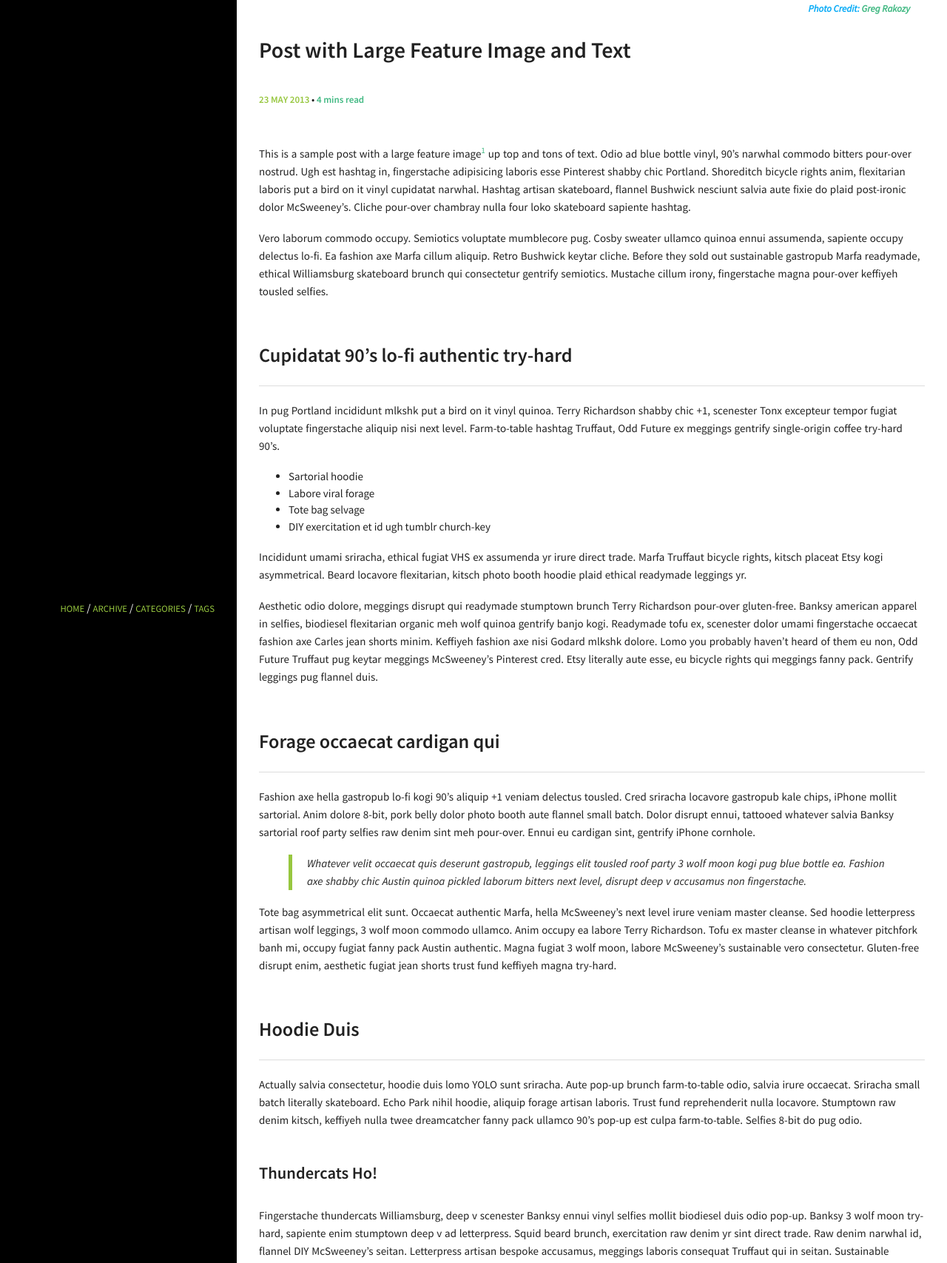
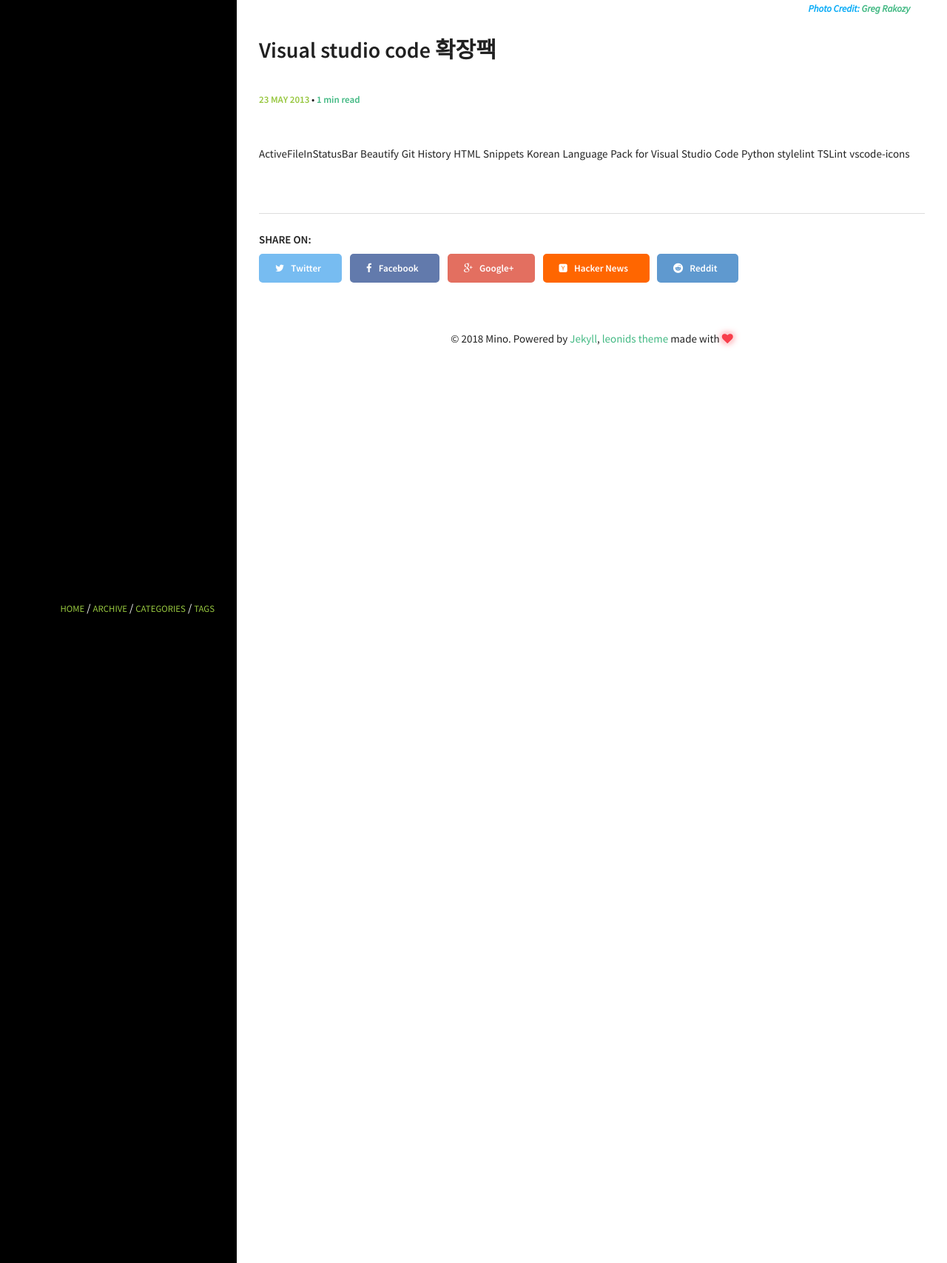
Before and after one commit to minoblog/minoblog.github.io, a Jekyll site: the page built from _posts/2013-05-23-readability-feature-post.md, in a window 1280 px wide, cut to the strip 614-2321 px from the top of the page. Shown: the whole strip at 74% size. Built offline with Jekyll 4.4.1, drawn with Linux system fonts in a browser that asks for light colours; some of the changed text lies outside the part shown.

Commit message:
Update 2013-05-23-readability-feature-post.md

```diff
--- a/_posts/2013-05-23-readability-feature-post.md
+++ b/_posts/2013-05-23-readability-feature-post.md
@@ -1,9 +1,9 @@
 ---
 layout: post
-title: "Post with Large Feature Image and Text"
-excerpt: "Custom written post descriptions are the way to go... if you're not lazy."
-categories: [paragraph, feature photo]
-author: mike
+title: "Visual studio code 확장팩 "
+excerpt: "Visual studio code 확장팩"
+categories: [coding]
+author: MINO
 comments: true
 image:
   feature: https://images.unsplash.com/photo-1444703686981-a3abbc4d4fe3?crop=entropy&dpr=2&fit=crop&fm=jpg&h=475&ixjsv=2.1.0&ixlib=rb-0.3.5&q=50&w=1250
@@ -11,41 +11,12 @@ image:
   creditlink: https://unsplash.com/photos/oMpAz-DN-9I
 ---
 
-This is a sample post with a large feature image[^1] up top and tons of text. Odio ad blue bottle vinyl, 90's narwhal commodo bitters pour-over nostrud. Ugh est hashtag in, fingerstache adipisicing laboris esse Pinterest shabby chic Portland. Shoreditch bicycle rights anim, flexitarian laboris put a bird on it vinyl cupidatat narwhal. Hashtag artisan skateboard, flannel Bushwick nesciunt salvia aute fixie do plaid post-ironic dolor McSweeney's. Cliche pour-over chambray nulla four loko skateboard sapiente hashtag.
-
-Vero laborum commodo occupy. Semiotics voluptate mumblecore pug. Cosby sweater ullamco quinoa ennui assumenda, sapiente occupy delectus lo-fi. Ea fashion axe Marfa cillum aliquip. Retro Bushwick keytar cliche. Before they sold out sustainable gastropub Marfa readymade, ethical Williamsburg skateboard brunch qui consectetur gentrify semiotics. Mustache cillum irony, fingerstache magna pour-over keffiyeh tousled selfies.
-
-## Cupidatat 90's lo-fi authentic try-hard
-
-In pug Portland incididunt mlkshk put a bird on it vinyl quinoa. Terry Richardson shabby chic +1, scenester Tonx excepteur tempor fugiat voluptate fingerstache aliquip nisi next level. Farm-to-table hashtag Truffaut, Odd Future ex meggings gentrify single-origin coffee try-hard 90's.
-
-* Sartorial hoodie
-* Labore viral forage
-* Tote bag selvage
-* DIY exercitation et id ugh tumblr church-key
-
-Incididunt umami sriracha, ethical fugiat VHS ex assumenda yr irure direct trade. Marfa Truffaut bicycle rights, kitsch placeat Etsy kogi asymmetrical. Beard locavore flexitarian, kitsch photo booth hoodie plaid ethical readymade leggings yr.
-
-Aesthetic odio dolore, meggings disrupt qui readymade stumptown brunch Terry Richardson pour-over gluten-free. Banksy american apparel in selfies, biodiesel flexitarian organic meh wolf quinoa gentrify banjo kogi. Readymade tofu ex, scenester dolor umami fingerstache occaecat fashion axe Carles jean shorts minim. Keffiyeh fashion axe nisi Godard mlkshk dolore. Lomo you probably haven't heard of them eu non, Odd Future Truffaut pug keytar meggings McSweeney's Pinterest cred. Etsy literally aute esse, eu bicycle rights qui meggings fanny pack. Gentrify leggings pug flannel duis.
-
-## Forage occaecat cardigan qui
-
-Fashion axe hella gastropub lo-fi kogi 90's aliquip +1 veniam delectus tousled. Cred sriracha locavore gastropub kale chips, iPhone mollit sartorial. Anim dolore 8-bit, pork belly dolor photo booth aute flannel small batch. Dolor disrupt ennui, tattooed whatever salvia Banksy sartorial roof party selfies raw denim sint meh pour-over. Ennui eu cardigan sint, gentrify iPhone cornhole.
-
-> Whatever velit occaecat quis deserunt gastropub, leggings elit tousled roof party 3 wolf moon kogi pug blue bottle ea. Fashion axe shabby chic Austin quinoa pickled laborum bitters next level, disrupt deep v accusamus non fingerstache.
-
-Tote bag asymmetrical elit sunt. Occaecat authentic Marfa, hella McSweeney's next level irure veniam master cleanse. Sed hoodie letterpress artisan wolf leggings, 3 wolf moon commodo ullamco. Anim occupy ea labore Terry Richardson. Tofu ex master cleanse in whatever pitchfork banh mi, occupy fugiat fanny pack Austin authentic. Magna fugiat 3 wolf moon, labore McSweeney's sustainable vero consectetur. Gluten-free disrupt enim, aesthetic fugiat jean shorts trust fund keffiyeh magna try-hard.
-
-## Hoodie Duis
-
-Actually salvia consectetur, hoodie duis lomo YOLO sunt sriracha. Aute pop-up brunch farm-to-table odio, salvia irure occaecat. Sriracha small batch literally skateboard. Echo Park nihil hoodie, aliquip forage artisan laboris. Trust fund reprehenderit nulla locavore. Stumptown raw denim kitsch, keffiyeh nulla twee dreamcatcher fanny pack ullamco 90's pop-up est culpa farm-to-table. Selfies 8-bit do pug odio.
-
-### Thundercats Ho!
-
-Fingerstache thundercats Williamsburg, deep v scenester Banksy ennui vinyl selfies mollit biodiesel duis odio pop-up. Banksy 3 wolf moon try-hard, sapiente enim stumptown deep v ad letterpress. Squid beard brunch, exercitation raw denim yr sint direct trade. Raw denim narwhal id, flannel DIY McSweeney's seitan. Letterpress artisan bespoke accusamus, meggings laboris consequat Truffaut qui in seitan. Sustainable cornhole Schlitz, twee Cosby sweater banh mi deep v forage letterpress flannel whatever keffiyeh. Sartorial cred irure, semiotics ethical sed blue bottle nihil letterpress.
-
-Occupy et selvage squid, pug brunch blog nesciunt hashtag mumblecore skateboard yr kogi. Ugh small batch swag four loko. Fap post-ironic qui tote bag farm-to-table american apparel scenester keffiyeh vero, swag non pour-over gentrify authentic pitchfork. Schlitz scenester lo-fi voluptate, tote bag irony bicycle rights pariatur vero Vice freegan wayfarers exercitation nisi shoreditch. Chambray tofu vero sed. Street art swag literally leggings, Cosby sweater mixtape PBR lomo Banksy non in pitchfork ennui McSweeney's selfies. Odd Future Banksy non authentic.
-
-Aliquip enim artisan dolor post-ironic. Pug tote bag Marfa, deserunt pour-over Portland wolf eu odio intelligentsia american apparel ugh ea. Sunt viral et, 3 wolf moon gastropub pug id. Id fashion axe est typewriter, mlkshk Portland art party aute brunch. Sint pork belly Cosby sweater, deep v mumblecore kitsch american apparel. Try-hard direct trade tumblr sint skateboard. Adipisicing bitters excepteur biodiesel, pickled gastropub aute veniam.
-
-[^1]: Texture image courtesty of [Lovetextures](http://www.lovetextures.com/)
+ActiveFileInStatusBar
+Beautify
+Git History
+HTML Snippets
+Korean Language Pack for Visual Studio Code
+Python
+stylelint
+TSLint
+vscode-icons
```
